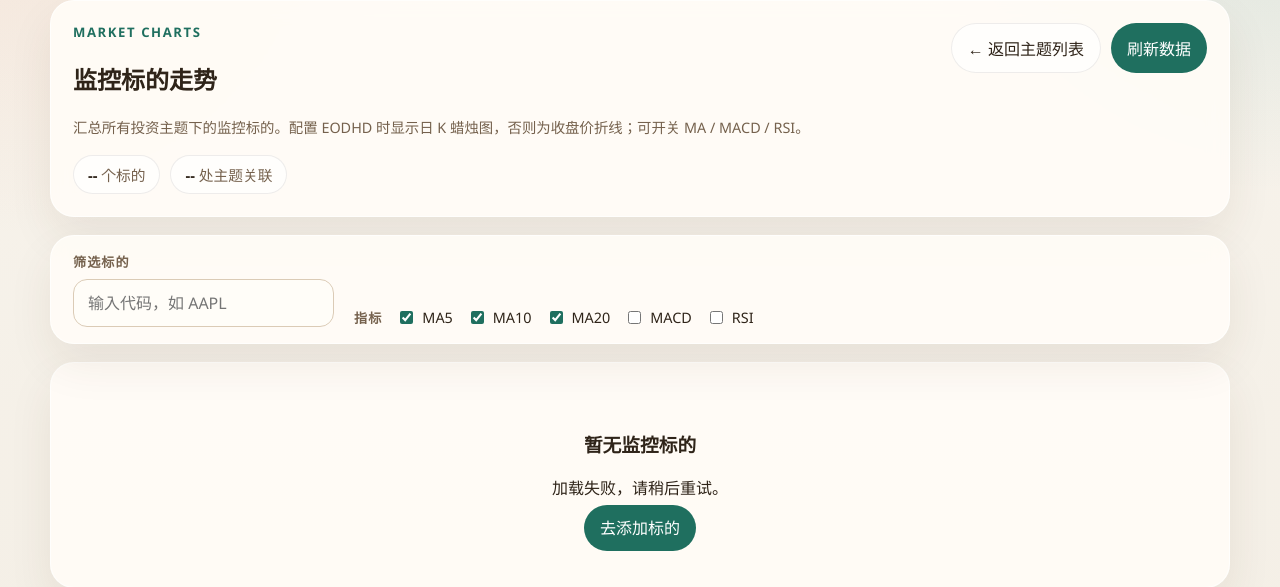
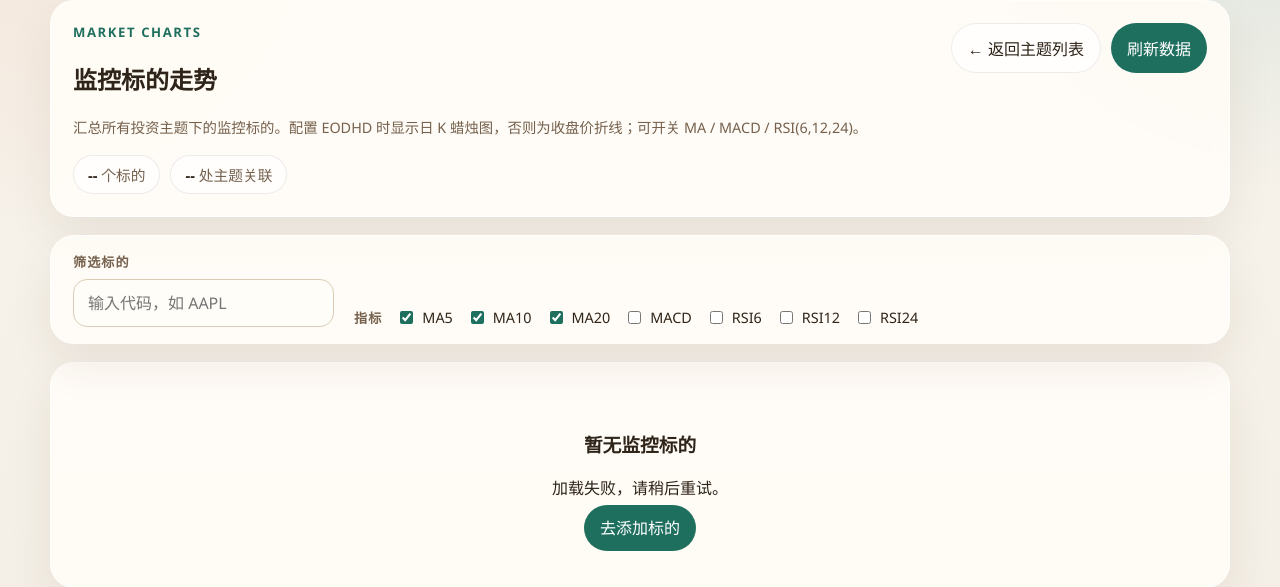
Before and after one commit to unkper/finHelper, a Python web app: template templates/investments/stocks.html in a window 1280 px wide. Shown: the part 191-778 px from the top of the page. Run offline with Jinja, Linux system fonts and the light colour scheme; the template is opened without the code that fills it, so the values that code supplies are empty; some libraries are stand-ins or nearby versions.

Commit message:
refactor(core): update RSI indicators and stock chart UI

```diff
--- a/static/stock-charts.js
+++ b/static/stock-charts.js
@@ -8,14 +8,27 @@
     ma10: true,
     ma20: true,
     macd: false,
-    rsi: false,
+    rsi6: false,
+    rsi12: false,
+    rsi24: false,
   };
+
+  function hasAnyRsi(settings) {
+    return settings.rsi6 || settings.rsi12 || settings.rsi24;
+  }
 
   function loadIndicatorSettings() {
     try {
       const raw = localStorage.getItem(INDICATOR_STORAGE_KEY);
       if (!raw) return { ...defaultIndicators };
-      return { ...defaultIndicators, ...JSON.parse(raw) };
+      const parsed = JSON.parse(raw);
+      if (parsed.rsi === true) {
+        parsed.rsi6 = parsed.rsi6 ?? true;
+        parsed.rsi12 = parsed.rsi12 ?? true;
+        parsed.rsi24 = parsed.rsi24 ?? true;
+      }
+      delete parsed.rsi;
+      return { ...defaultIndicators, ...parsed };
     } catch (e) {
       return { ...defaultIndicators };
     }
@@ -132,29 +145,30 @@
     return { macdLine, signalLine, histogram };
   }
 
-  function calcRsi(closes, period) {
-    const out = [];
-    if (closes.length < period + 1) {
-      return closes.map(() => null);
+  /** Wilder 平滑 RSI（与通达信/同花顺默认算法一致） */
+  function calcRsiWilder(closes, period) {
+    const out = new Array(closes.length).fill(null);
+    if (closes.length <= period) return out;
+
+    let avgGain = 0;
+    let avgLoss = 0;
+    for (let i = 1; i <= period; i += 1) {
+      const change = closes[i] - closes[i - 1];
+      avgGain += change > 0 ? change : 0;
+      avgLoss += change < 0 ? -change : 0;
     }
-    for (let i = 0; i < closes.length; i += 1) {
-      if (i < period) {
-        out.push(null);
-        continue;
-      }
-      let gains = 0;
-      let losses = 0;
-      for (let j = i - period + 1; j <= i; j += 1) {
-        const change = closes[j] - closes[j - 1];
-        if (change >= 0) gains += change;
-        else losses -= change;
-      }
-      if (losses === 0) {
-        out.push(100);
-      } else {
-        const rs = gains / losses;
-        out.push(100 - 100 / (1 + rs));
-      }
+    avgGain /= period;
+    avgLoss /= period;
+
+    out[period] = avgLoss === 0 ? 100 : 100 - 100 / (1 + avgGain / avgLoss);
+
+    for (let i = period + 1; i < closes.length; i += 1) {
+      const change = closes[i] - closes[i - 1];
+      const gain = change > 0 ? change : 0;
+      const loss = change < 0 ? -change : 0;
+      avgGain = (avgGain * (period - 1) + gain) / period;
+      avgLoss = (avgLoss * (period - 1) + loss) / period;
+      out[i] = avgLoss === 0 ? 100 : 100 - 100 / (1 + avgGain / avgLoss);
     }
     return out;
   }
@@ -175,7 +189,7 @@
 
   function buildChartLayout(settings) {
     const showMacd = settings.macd;
-    const showRsi = settings.rsi;
+    const showRsi = hasAnyRsi(settings);
     const grids = [{ left: 52, right: 20, top: 28, height: showMacd || showRsi ? "52%" : "72%" }];
     const xAxes = [{ type: "category", gridIndex: 0, boundaryGap: true, axisLabel: { color: "#75614d" } }];
     const yAxes = [{
@@ -320,21 +334,31 @@
     }
 
     if (layout.showRsi) {
+      const rsiConfigs = [
+        { key: "rsi6", period: 6, color: "#d76636", label: "RSI(6)" },
+        { key: "rsi12", period: 12, color: "#3957b8", label: "RSI(12)" },
+        { key: "rsi24", period: 24, color: "#1f6f5f", label: "RSI(24)" },
+      ];
+      let firstRsi = true;
+      rsiConfigs.forEach(({ key, period, color, label }) => {
+        if (!settings[key]) return;
         series.push({
-        name: "RSI",
+          name: label,
           type: "line",
           xAxisIndex: subAxisIndex,
           yAxisIndex: subAxisIndex,
-        data: calcRsi(closes, 14),
+          data: calcRsiWilder(closes, period),
           symbol: "none",
-        lineStyle: { width: 1.2, color: "#8c6b4f" },
-        markLine: {
+          lineStyle: { width: 1.2, color },
+          markLine: firstRsi ? {
             symbol: "none",
             data: [
-            { yAxis: 70, lineStyle: { type: "dashed", color: "#d76636", opacity: 0.5 } },
-            { yAxis: 30, lineStyle: { type: "dashed", color: "#1f6f5f", opacity: 0.5 } },
+              { yAxis: 70, lineStyle: { type: "dashed", color: "rgba(215,102,54,0.45)" } },
+              { yAxis: 30, lineStyle: { type: "dashed", color: "rgba(31,111,95,0.45)" } },
             ],
-        },
+          } : undefined,
+        });
+        firstRsi = false;
       });
     }
 
@@ -361,9 +385,10 @@
               );
             } else if (item.data != null && item.seriesName !== "MACD") {
               const val = Number(item.data);
-              const prefix = item.seriesName === "RSI" ? "" : "$";
-              const suffix = item.seriesName === "RSI" ? "" : "";
-              lines.push(`${item.seriesName}: ${prefix}${val.toFixed(2)}${suffix}`);
+              const isRsi = String(item.seriesName).startsWith("RSI");
+              lines.push(
+                `${item.seriesName}: ${isRsi ? val.toFixed(2) : "$" + val.toFixed(2)}`
+              );
             }
           });
           return lines.join("<br/>");
@@ -435,7 +460,7 @@
       existing.dispose();
     }
 
-    const chartHeight = indicatorSettings.macd || indicatorSettings.rsi ? 360 : 300;
+    const chartHeight = indicatorSettings.macd || hasAnyRsi(indicatorSettings) ? 360 : 300;
     dom.style.height = `${chartHeight}px`;
 
     const chart = echarts.init(dom);
--- a/templates/investments/stocks.html
+++ b/templates/investments/stocks.html
@@ -10,7 +10,7 @@
       <div>
         <p class="eyebrow">Market Charts</p>
         <h2>监控标的走势</h2>
-        <p class="hint">汇总所有投资主题下的监控标的。配置 EODHD 时显示日 K 蜡烛图，否则为收盘价折线；可开关 MA / MACD / RSI。</p>
+        <p class="hint">汇总所有投资主题下的监控标的。配置 EODHD 时显示日 K 蜡烛图，否则为收盘价折线；可开关 MA / MACD / RSI(6,12,24)。</p>
         <p class="hint" id="chartModeHint"></p>
       </div>
       <div class="stocks-hero-actions">
@@ -35,7 +35,9 @@
       <label class="indicator-toggle"><input type="checkbox" data-indicator="ma10" checked> MA10</label>
       <label class="indicator-toggle"><input type="checkbox" data-indicator="ma20" checked> MA20</label>
       <label class="indicator-toggle"><input type="checkbox" data-indicator="macd"> MACD</label>
-      <label class="indicator-toggle"><input type="checkbox" data-indicator="rsi"> RSI</label>
+      <label class="indicator-toggle"><input type="checkbox" data-indicator="rsi6"> RSI6</label>
+      <label class="indicator-toggle"><input type="checkbox" data-indicator="rsi12"> RSI12</label>
+      <label class="indicator-toggle"><input type="checkbox" data-indicator="rsi24"> RSI24</label>
     </div>
   </section>
 
```
Lines whose indentation alone changed are shown as unchanged.
